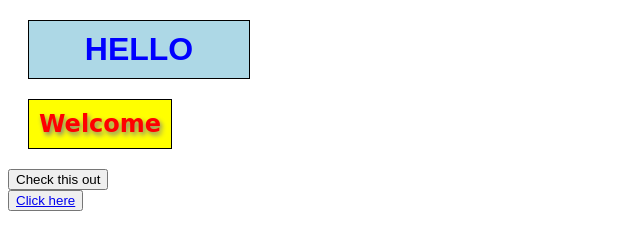
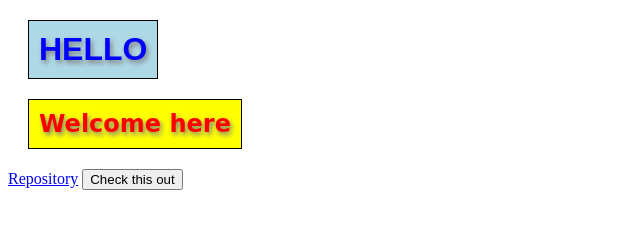
Before and after one commit to Pol135947/GET-Academy-Marianne, a plain HTML site: page index.html in a window 1280 px wide. Shown: the whole page, without its empty margins (0-640 px from the left). Drawn offline with Linux system fonts and the light colour scheme.

Commit message:
modified:   index.html

```diff
--- a/index.html
+++ b/index.html
@@ -7,48 +7,54 @@
     <style>
         .h1 {
             background-color: lightblue;
+            color: blue;
+            font-family: fantasy;
+            font:bold;
+
             padding:10px;
-            color: blue;
-            width: 200px;
+            width: fit-content;
             border:solid 1px black;
             margin: 20px;
-            font-family: fantasy;
             text-align: center;
             align-items: center;
+            text-shadow: 2px 3px 5px grey;
         }
         .h2 {
             background-color: yellow;
+            color: red;
+            font-family: cursive;
+            font:italic;
+
             padding:10px;
-            color: red;
             width: fit-content;
             border:solid 1px black;
             margin: 20px;
-            font-family: cursive;
-            font:italic;
             text-align: center;
+            align-items: center;
             text-shadow: 2px 3px 5px grey;
-            align-items:center;
         }
-        .button{
+        .buttons{
             align-items: center;
         }
 
     </style>
 </head>
 <body>
-    <h1 id="h1" class="h1"> HELLO </h1>
-    <h2 id="h2" class="h2"> Welcome</h2>
-    <div>
-        <div id="newDiv">
+    <div id="headings">
+        <h1 id="h1" class="h1"> HELLO </h1>
+        <h2 id="h2" class="h2"> Welcome here </h2>
+    </div>
+    <div id="buttons">
+        <div id="button1">
+            <a href="https://github.com/Pol135947/GET-Academy-Marianne/tree/main"> Repository</a>
             <button onclick="updateText()"> Check this out</button>
+
         </div>
-        <button>
-            <a href="https://github.com/Pol135947/GET-Academy-Marianne/tree/main"> Click here</a>
-        </button>
     </div>
     <script>
         function updateText(){
             document.getElementById('h2').innerHTML = "Click on the link to go to my repository";
+
         }
     </script>
 </body>
```
Also changed, not shown: 1 other file.
